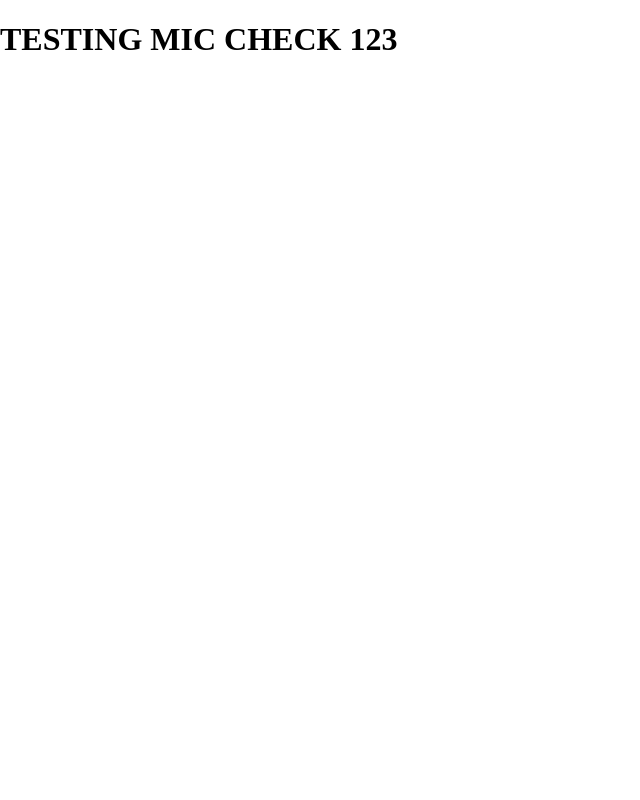
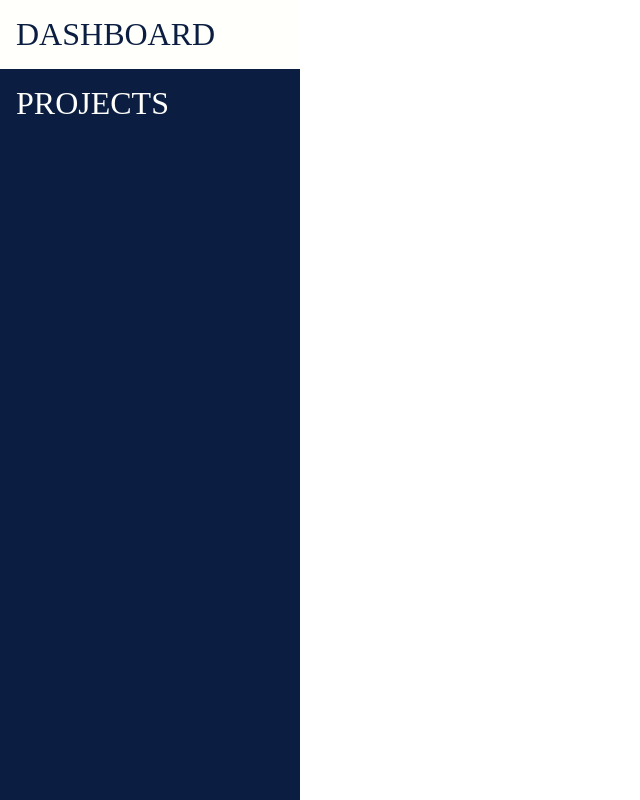
Before and after one commit to nchau3/project-planner, a React (Create React App) app in the folder client/: page / in a window 1280 px wide. Shown: the whole page, without its empty margins (0-640 px from the left). Built offline with nearby package versions, Linux system fonts and the light colour scheme.

Commit message:
set up react router, navbar component

```diff
--- a/client/package.json
+++ b/client/package.json
@@ -6,6 +6,7 @@
     "@types/node": "^16.18.6",
     "@types/react": "^18.0.26",
     "@types/react-dom": "^18.0.9",
+    "@types/react-router-dom": "^5.3.3",
     "axios": "^1.2.1",
     "classnames": "^2.3.2",
     "react": "^18.2.0",
--- a/client/src/App.tsx
+++ b/client/src/App.tsx
@@ -1,9 +1,10 @@
 import React from 'react';
+import NavBar from './components/NavBar';
 
 function App() {
   return (
-    <div className="App">
-      <h1>TESTING MIC CHECK 123</h1>
+    <div className="app-container">
+      <NavBar />
     </div>
   );
 }
--- /dev/null
+++ b/client/src/components/ErrorPage.tsx
@@ -0,0 +1,14 @@
+import { useRouteError, isRouteErrorResponse } from 'react-router-dom';
+
+export default function ErrorPage() {
+  const error = useRouteError();
+  console.log(error);
+
+  return (
+    <div id="error-page">
+      <h1>Oh no!</h1>
+      <p>An unexpected error has occurred:</p>
+      <i>{isRouteErrorResponse(error) && error.statusText}</i>
+    </div>
+  )
+}
--- /dev/null
+++ b/client/src/components/NavBar.tsx
@@ -0,0 +1,17 @@
+import React from "react";
+import '../styles/component-styles/navbar.scss';
+
+export default function NavBar() {
+  return (
+    <nav>
+      <ul>
+        <li>
+          <a href={`dashboard`} className="nav-link">DASHBOARD</a>
+        </li>
+        <li>
+          <a href={`projects`} className="nav-link">PROJECTS</a>
+        </li>
+      </ul>
+    </nav>
+  );
+}
--- /dev/null
+++ b/client/src/components/routes/Projects.tsx
@@ -0,0 +1,9 @@
+import React from 'react';
+
+export default function Projects() {
+  return (
+    <div className="page-container">
+      <h1>Projects Page</h1>
+    </div>
+  )
+}
--- a/client/src/index.css
+++ /dev/null
@@ -1,3 +0,0 @@
-html, body {
-  margin: 0;
-}
--- a/client/src/index.tsx
+++ b/client/src/index.tsx
@@ -1,19 +1,35 @@
 import React from 'react';
 import ReactDOM from 'react-dom/client';
-import './index.css';
+import { createBrowserRouter, RouterProvider, Outlet } from 'react-router-dom';
+import './styles/index.scss';
+
+//main
 import App from './App';
-import reportWebVitals from './reportWebVitals';
+import ErrorPage from './components/ErrorPage';
+
+//pages
+import Projects from './components/routes/Projects';
+
+//routes
+const router = createBrowserRouter([
+  {
+    path: '/',
+    element: <App />,
+    errorElement: <ErrorPage />,
+    children: [
+      {
+        path: "projects",
+        element: <Projects />
+      }
+    ]
+  }
+])
 
 const root = ReactDOM.createRoot(
   document.getElementById('root') as HTMLElement
 );
 root.render(
   <React.StrictMode>
-    <App />
+    <RouterProvider router={router} />
   </React.StrictMode>
 );
-
-// If you want to start measuring performance in your app, pass a function
-// to log results (for example: reportWebVitals(console.log))
-// or send to an analytics endpoint. Learn more: https://bit.ly/CRA-vitals
-reportWebVitals();
--- a/client/src/reportWebVitals.ts
+++ /dev/null
@@ -1,15 +0,0 @@
-import { ReportHandler } from 'web-vitals';
-
-const reportWebVitals = (onPerfEntry?: ReportHandler) => {
-  if (onPerfEntry && onPerfEntry instanceof Function) {
-    import('web-vitals').then(({ getCLS, getFID, getFCP, getLCP, getTTFB }) => {
-      getCLS(onPerfEntry);
-      getFID(onPerfEntry);
-      getFCP(onPerfEntry);
-      getLCP(onPerfEntry);
-      getTTFB(onPerfEntry);
-    });
-  }
-};
-
-export default reportWebVitals;
--- a/client/tsconfig.json
+++ b/client/tsconfig.json
@@ -21,6 +21,6 @@
     "jsx": "react-jsx"
   },
   "include": [
-    "src"
+    "./src"
   ]
 }
```
Also changed, not shown: client/src/components/routes/Dashboard.tsx (added, +9 -0 lines), 1 other file (tests, documents, lock files or other folders).
